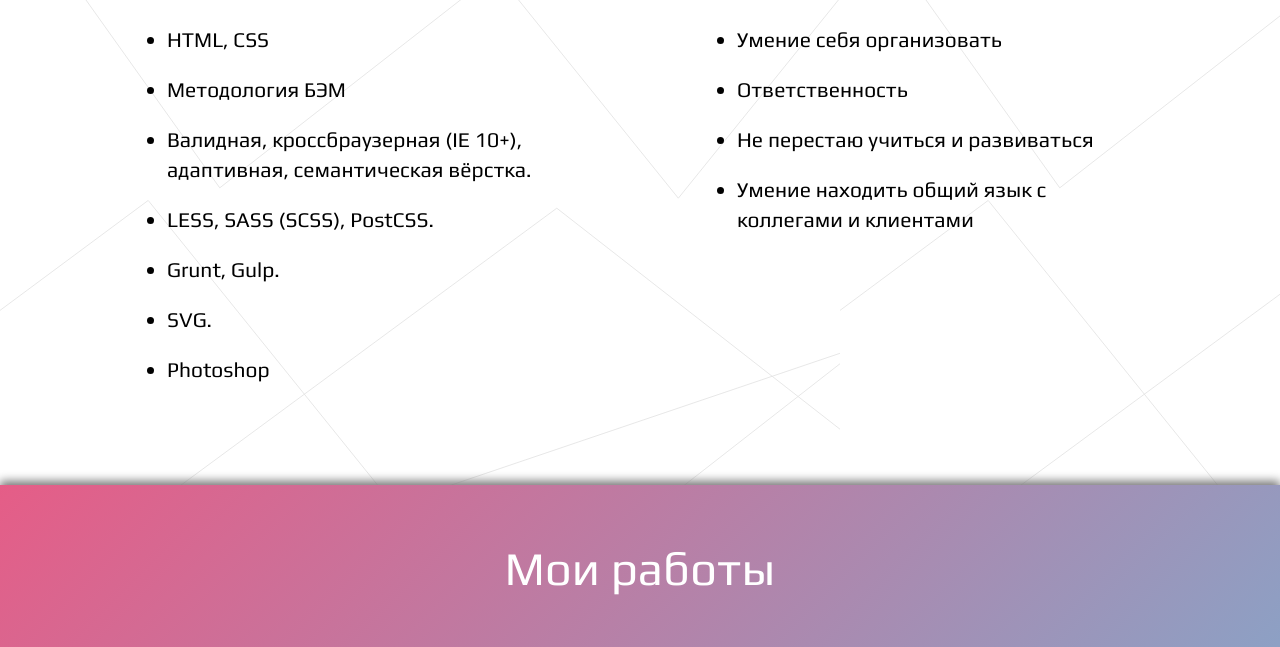
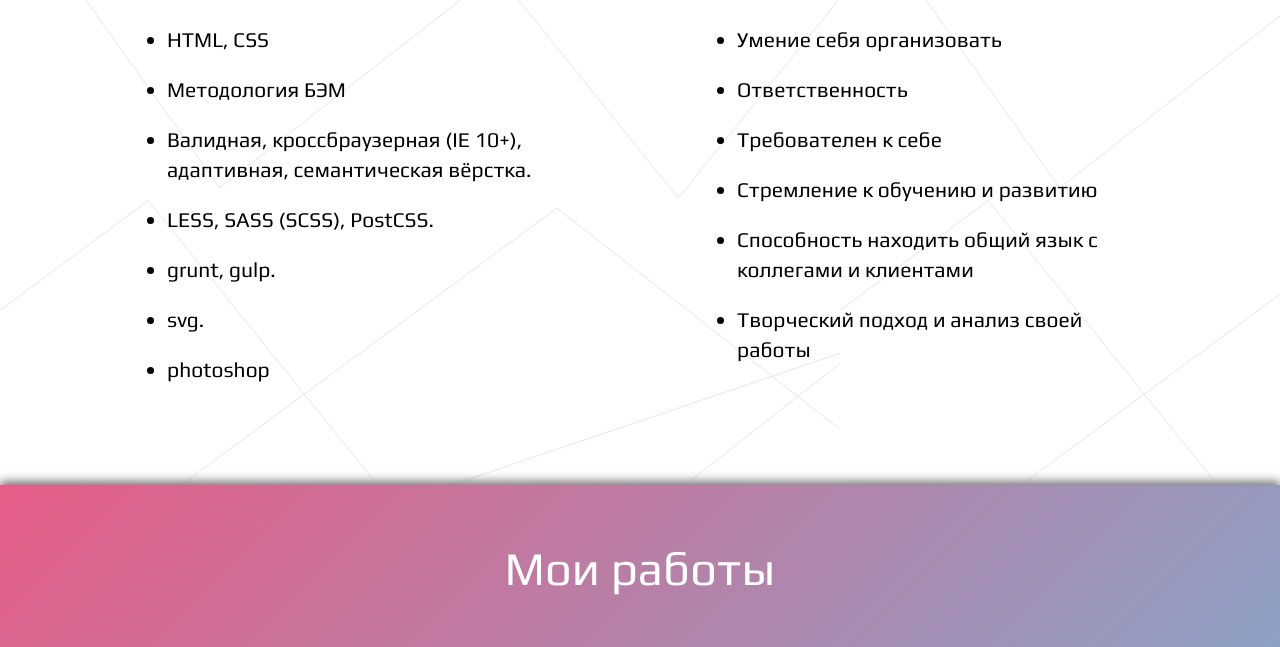
Before and after one commit to artemka107/portfolio, a plain HTML site: page index.html in a window 1280 px wide. Shown: the part 1260-1907 px from the top of the page. Drawn offline with nearby package versions, Linux system fonts and the light colour scheme; files whose address does not match are found by name.

Commit message:
Update 2016-11-06T12:45:48.222Z

```diff
--- a/index.html
+++ b/index.html
@@ -69,9 +69,9 @@
           <li class="promo__item">Методология БЭМ</li>
           <li class="promo__item">Валидная, кроссбраузерная (IE 10+), адаптивная, семантическая вёрстка.</li>
           <li class="promo__item">LESS, SASS (SCSS), PostCSS.</li>
-          <li class="promo__item">Grunt, Gulp.</li>
-          <li class="promo__item">SVG.</li>
-          <li class="promo__item">Photoshop</li>
+          <li class="promo__item">grunt, gulp.</li>
+          <li class="promo__item">svg.</li>
+          <li class="promo__item">photoshop</li>
         </ul>
       </div>
       <div class="promo__wrap-list">
@@ -79,8 +79,10 @@
         <ul class="promo__list">
           <li class="promo__item">Умение себя организовать</li>
           <li class="promo__item">Ответственность</li>
-          <li class="promo__item">Не перестаю учиться и развиваться</li>
-          <li class="promo__item">Умение находить общий язык с коллегами и клиентами</li>
+          <li class="promo__item">Требователен к себе</li>
+          <li class="promo__item">Стремление к обучению и развитию</li>
+          <li class="promo__item">Способность находить общий язык с коллегами и клиентами</li>
+          <li class="promo__item">Творческий подход и анализ своей работы</li>
         </ul>
       </div>
     </div>
```
